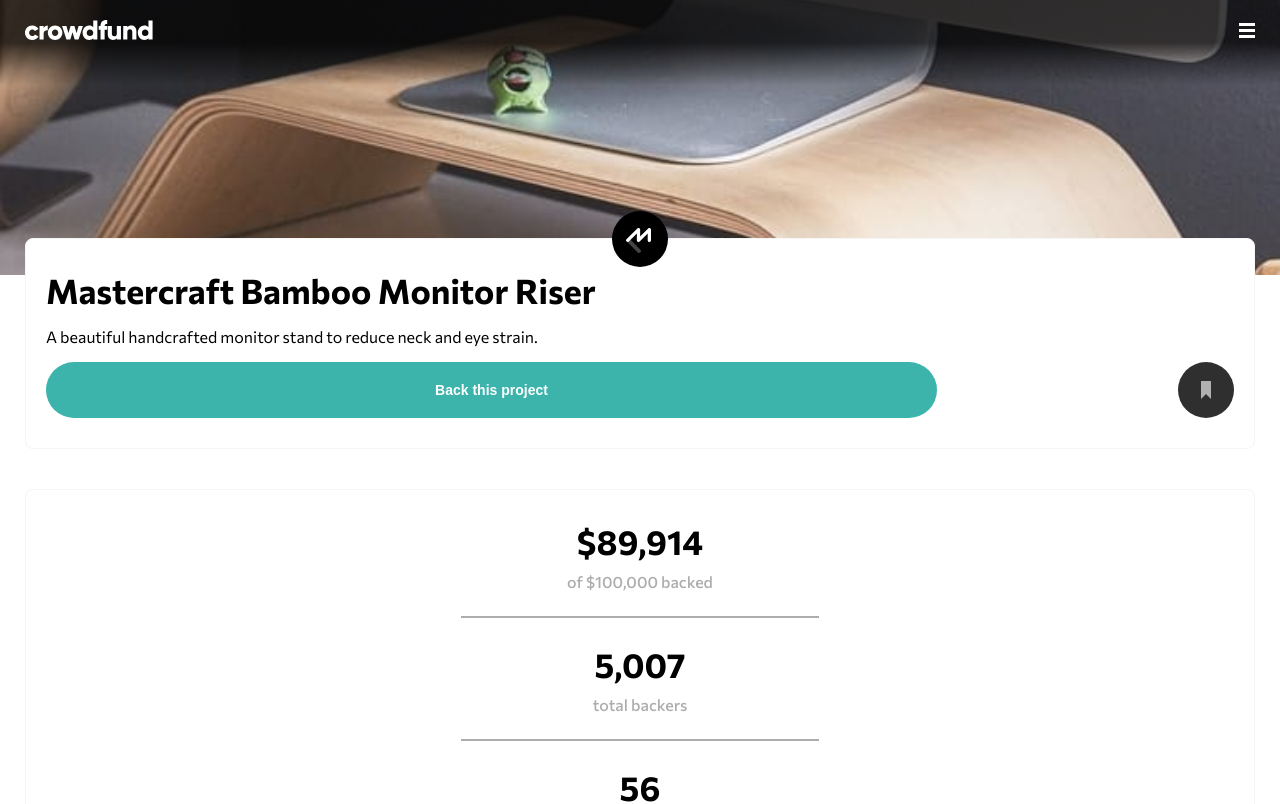
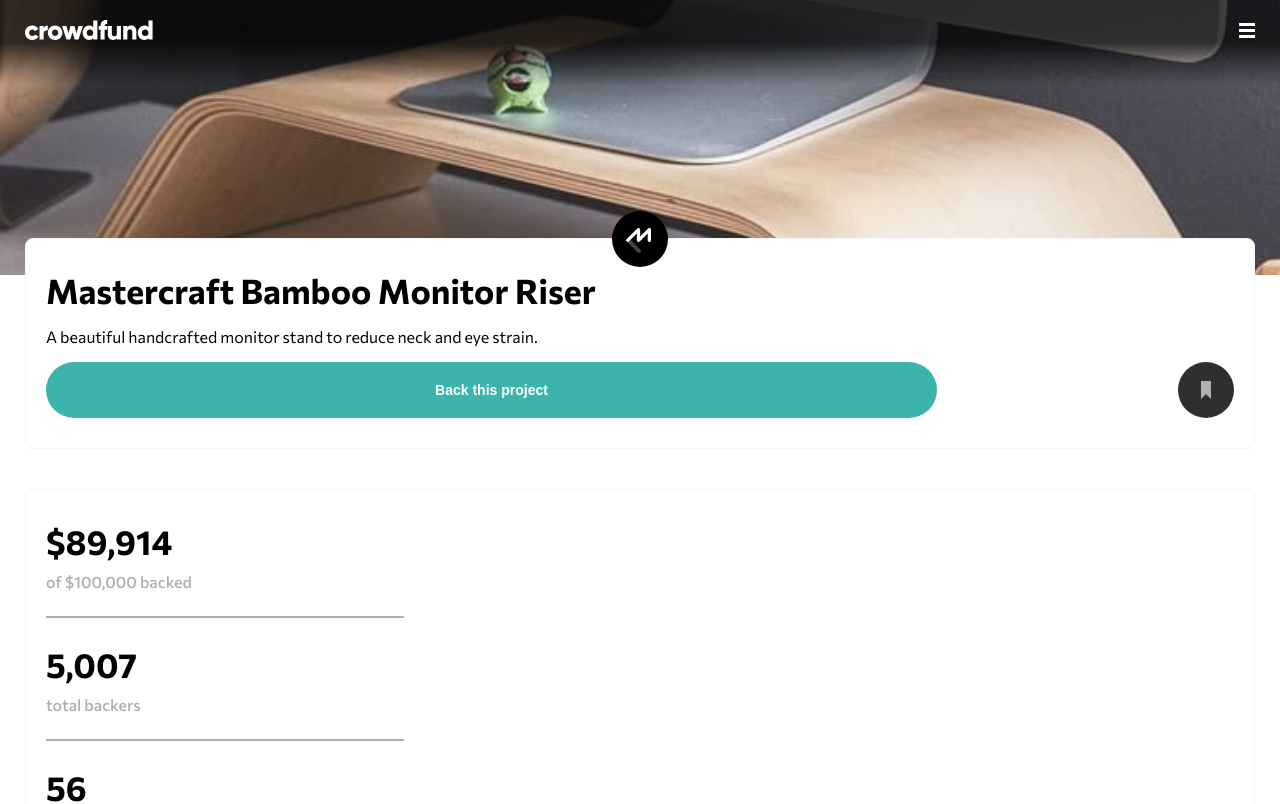
Before and after one commit to Hardik500/crowdfunding-product-page, a React (Create React App) app: page / in a window 1280 px wide. Shown: the top 804 px of the page. Built offline with nearby package versions, Linux system fonts and the light colour scheme.

Commit message:
[add] react modal

```diff
--- a/package.json
+++ b/package.json
@@ -9,6 +9,7 @@
     "classnames": "^2.3.1",
     "react": "^17.0.2",
     "react-dom": "^17.0.2",
+    "react-modal": "^3.14.3",
     "react-scripts": "4.0.3",
     "web-vitals": "^1.0.1"
   },
--- a/src/index.js
+++ b/src/index.js
@@ -2,7 +2,10 @@ import React from 'react';
 import ReactDOM from 'react-dom';
 import './index.scss';
 import App from './App';
+import Modal from 'react-modal';
 import reportWebVitals from './reportWebVitals';
+
+Modal.setAppElement('#root');
 
 ReactDOM.render(
   <React.StrictMode>
--- a/src/index.scss
+++ b/src/index.scss
@@ -9,12 +9,19 @@ body {
   height: 100%;
 }
 
+.ReactModal__Body--open {
+  overflow-y: hidden;
+}
+
 .flex {
   display: flex;
 }
 
-.flex-center {
+.justify-center {
   justify-content: center;
+}
+
+.align-center {
   align-items: center;
 }
 
```
Also changed, not shown: 1 other file (tests, documents, lock files or other folders).
